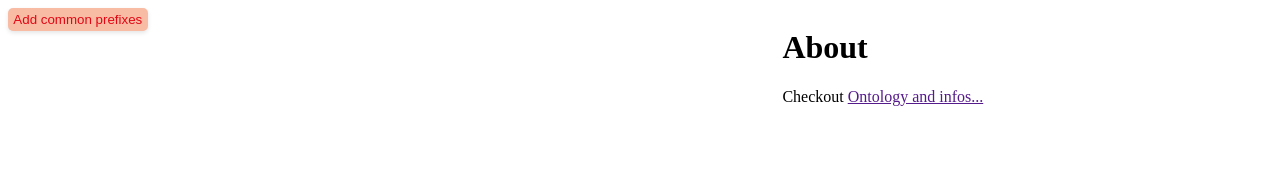
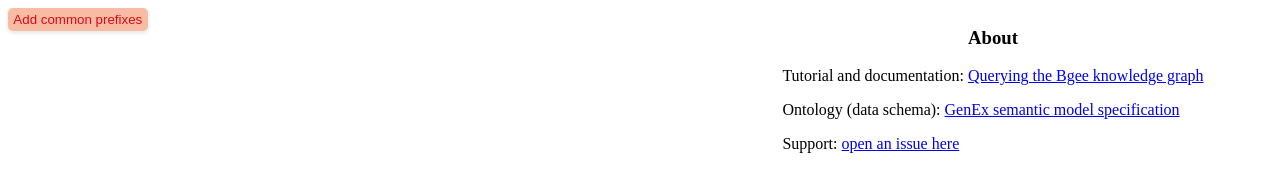
Before and after one commit to sib-swiss/sparql-editor, a website built with Vite: page index.html in a window 1280 px wide. Built offline with nearby package versions, Linux system fonts and the light colour scheme; no server answers; what @zazuko/yasgui would draw is missing.

Commit message:
improve error handling when SPARQL endpoint cannot be reached

```diff
--- a/index.html
+++ b/index.html
@@ -16,22 +16,75 @@
 
   <body>
     <div>
-      <!-- <sparql-editor endpoint="https://sparql.uniprot.org/sparql/"></sparql-editor> -->
-
-      <!-- <sparql-editor
-        endpoint="https://sparql.uniprot.org/sparql/"
-        describeLinks='["https://sparql.uniprot.org/sparql",""]'
-        style="--btn-color: white; --btn-bg-color: #e30613;"
-        >
-          <p>About</p>
-      </sparql-editor> -->
       <!-- <sparql-editor endpoint="https://sparql.uniprot.org/sparql/" style="--btn-bg-color: #00709b; --btn-color: white;"></sparql-editor> -->
 
+      <!-- UNIPROT -->
+      <!-- <sparql-editor endpoint="https://sparql.uniprot.org/sparql/">
+        <h4>About</h4>
+        <p>
+          This SPARQL endpoint contains all UniProt data. It is free to access and supports the
+          <a href="http://www.w3.org/TR/sparql11-query/">SPARQL 1.1 Standard</a>.
+        </p>
+        <p>
+          There are 0 triples in this release (2024_04). The query timeout is 45 minutes. All triples are available in
+          the default graph. There are 21 named graphs.
+        </p>
+        <h4>Documentation</h4>
+        <ol>
+          <li><a href="http://purl.uniprot.org/core/">Classes and predicates defined by the UniProt consortium</a></li>
+          <li>
+            <a href="https://github.com/sib-swiss/sparql-training/tree/master/uniprot"
+              >Tutorial on using SPARQL with UniProt</a
+            >
+          </li>
+          <li><a href="/.well-known/void">Statistics and diagrams</a></li>
+        </ol>
+      </sparql-editor> -->
+
+      <!-- BGEE -->
       <sparql-editor endpoint="https://www.bgee.org/sparql/">
-        <h1>About</h1>
-        <p>Checkout <a href="">Ontology and infos...</a></p>
+        <h3 style="text-align: center">About</h3>
+        <p>
+          Tutorial and documentation:
+          <a href="https://purl.org/sib-rdf/bgee-tutorial">Querying the Bgee knowledge graph</a>
+        </p>
+        <p>
+          Ontology (data schema): <a href="https://purl.org/genex/documentation">GenEx semantic model specification</a>
+        </p>
+        <p>Support: <a href="https://github.com/BgeeDB/bgee_pipeline/issues">open an issue here</a></p>
       </sparql-editor>
-      <!-- <sparql-editor endpoint="https://sparql.omabrowser.org/sparql/"></sparql-editor> -->
+
+      <!-- OMA -->
+      <!-- <sparql-editor endpoint="https://sparql.omabrowser.org/sparql/">
+        <h3 class="space-margin space-top">About OMA SPARQL Endpoint</h3>
+        <p class="query-text space-margin">
+          The OMA SPARQL endpoint is reachable by using your preferable programming language or SPARQL interface through
+          the following URL address:
+          <a href="https://sparql.omabrowser.org/sparql">https://sparql.omabrowser.org/sparql</a>.
+        </p>
+        <p class="query-text space-margin">
+          The OMA SPARQL endpoint is updated in sync with the <a href="https://omabrowser.org">OMA Browser</a>. The data
+          of the current release as well of the previous releases
+          <a href="https://omabrowser.org/oma/current">can be downloaded</a> from the download section of the OMA
+          Browser as turtle files (look out for <em>OMA Browser in RDF</em>).
+        </p>
+        <p></p>
+        <h3 class="space-margin">RDF Serialisation and Ontologies</h3>
+        <p class="query-text space-margin">
+          The RDF serialisation of the OMA Hierarchical Orthologous Groups is based on the
+          <a href="https://qfo.github.io/OrthologyOntology/">ORTH ontology specification</a> in the context of the Quest
+          for Orthologs (QfO) consortium (see GitHub repository
+          <a href="https://github.com/qfo/OrthologyOntology">here</a>).
+        </p>
+        <p></p>
+        <p class="query-text space-margin space-bottom">
+          To cross-reference other resources, this SPARQL endpoint contains annotation property assertions defined by a
+          first draft of the life-sciences cross-reference (LSCR) ontology that is available to download at the Quest
+          for Orthologs github repository <a href="https://github.com/qfo/OrthologyOntology">here</a> -
+          <a href="https://github.com/qfo/OrthologyOntology/blob/master/lscr.ttl">lscr.ttl</a> file.
+        </p>
+      </sparql-editor> -->
+
       <!-- <sparql-editor endpoint="https://beta.sparql.swisslipids.org/sparql/"></sparql-editor> -->
     </div>
 
--- a/src/sparql-editor.ts
+++ b/src/sparql-editor.ts
@@ -218,7 +218,7 @@ export class SparqlEditor extends HTMLElement {
         }
         return clsList;
       } catch (error) {
-        console.warn("Error retrieving autocomplete for classes:", error);
+        console.warn(`Error retrieving classes for autocomplete from ${this.endpointUrl} VoID description:`, error);
         return [];
       }
     },
@@ -243,7 +243,7 @@ export class SparqlEditor extends HTMLElement {
         }
         return propsList;
       } catch (error) {
-        console.warn("Error retrieving autocomplete for properties:", error);
+        console.warn(`Error retrieving properties for autocomplete from ${this.endpointUrl} VoID description:`, error);
         return [];
       }
     },
@@ -323,6 +323,7 @@ export class SparqlEditor extends HTMLElement {
   }
 
   async getPrefixes() {
+    try {
       const response = await fetch(
         `${this.endpointUrl}?format=json&ac=1&query=PREFIX sh: <http://www.w3.org/ns/shacl%23> SELECT ?prefix ?namespace WHERE { [] sh:namespace ?namespace ; sh:prefix ?prefix} ORDER BY ?prefix`,
       );
@@ -330,6 +331,9 @@ export class SparqlEditor extends HTMLElement {
       json.results.bindings.forEach((b: any) => {
         this.prefixes.set(b.prefix.value, b.namespace.value);
       });
+    } catch (error) {
+      console.warn(`Error retrieving Prefixes from ${this.endpointUrl}:`, error);
+    }
   }
 
   async getVoidDescription() {
@@ -368,7 +372,7 @@ WHERE {
         }
       });
     } catch (error) {
-      console.warn("Error retrieving VoID description for autocomplete:", error);
+      console.warn(`Error retrieving VoID description from ${this.endpointUrl} for autocomplete:`, error);
     }
   }
 
@@ -518,7 +522,7 @@ SELECT DISTINCT ?sq ?comment ?query WHERE {
         document.body.style.overflow = "";
       });
     } catch (error) {
-      console.warn("Error fetching or processing example queries:", error);
+      console.warn(`Error fetching or processing example queries from ${this.endpointUrl}:`, error);
     }
   }
 
```
Lines whose indentation alone changed are shown as unchanged.
